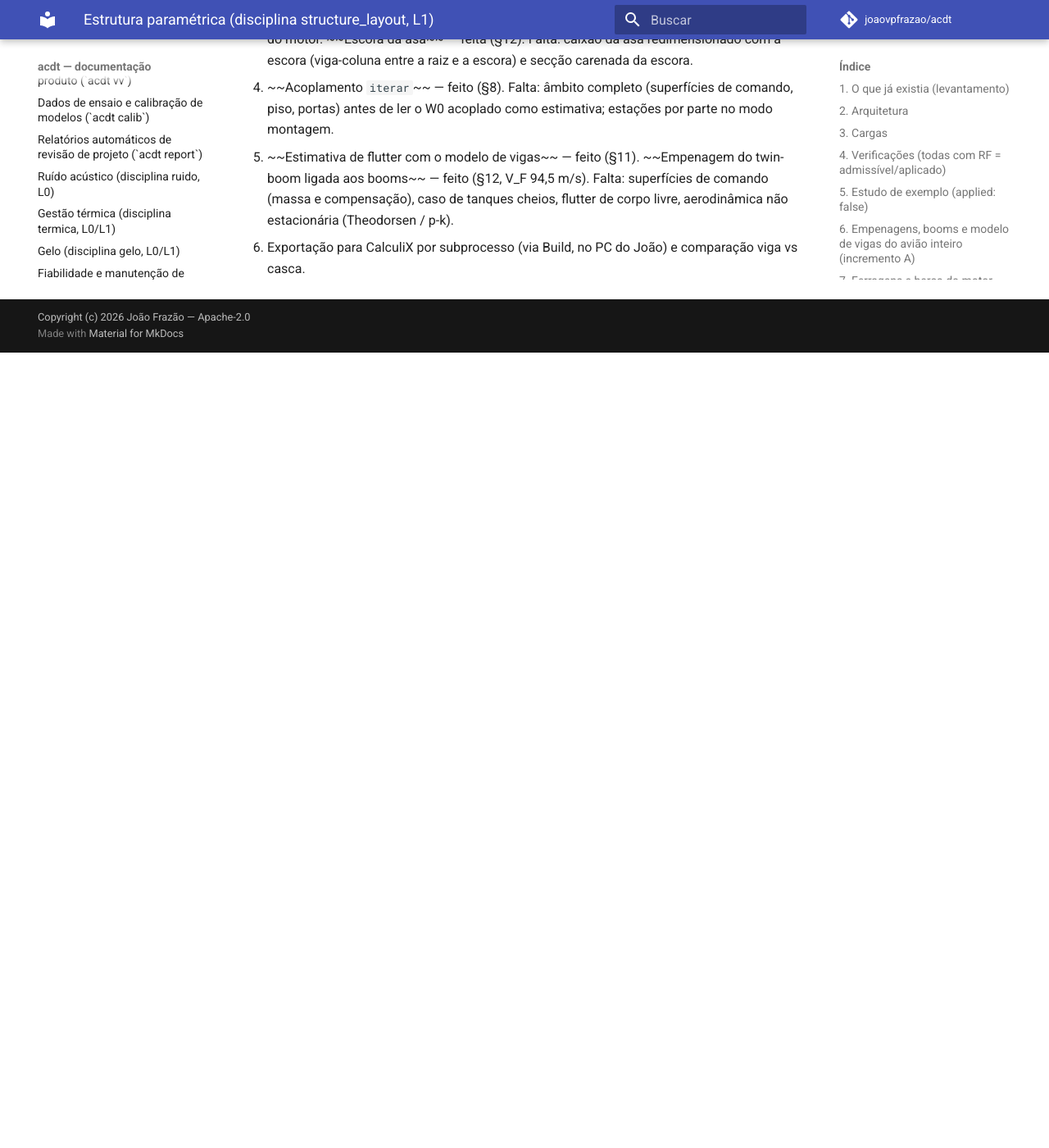
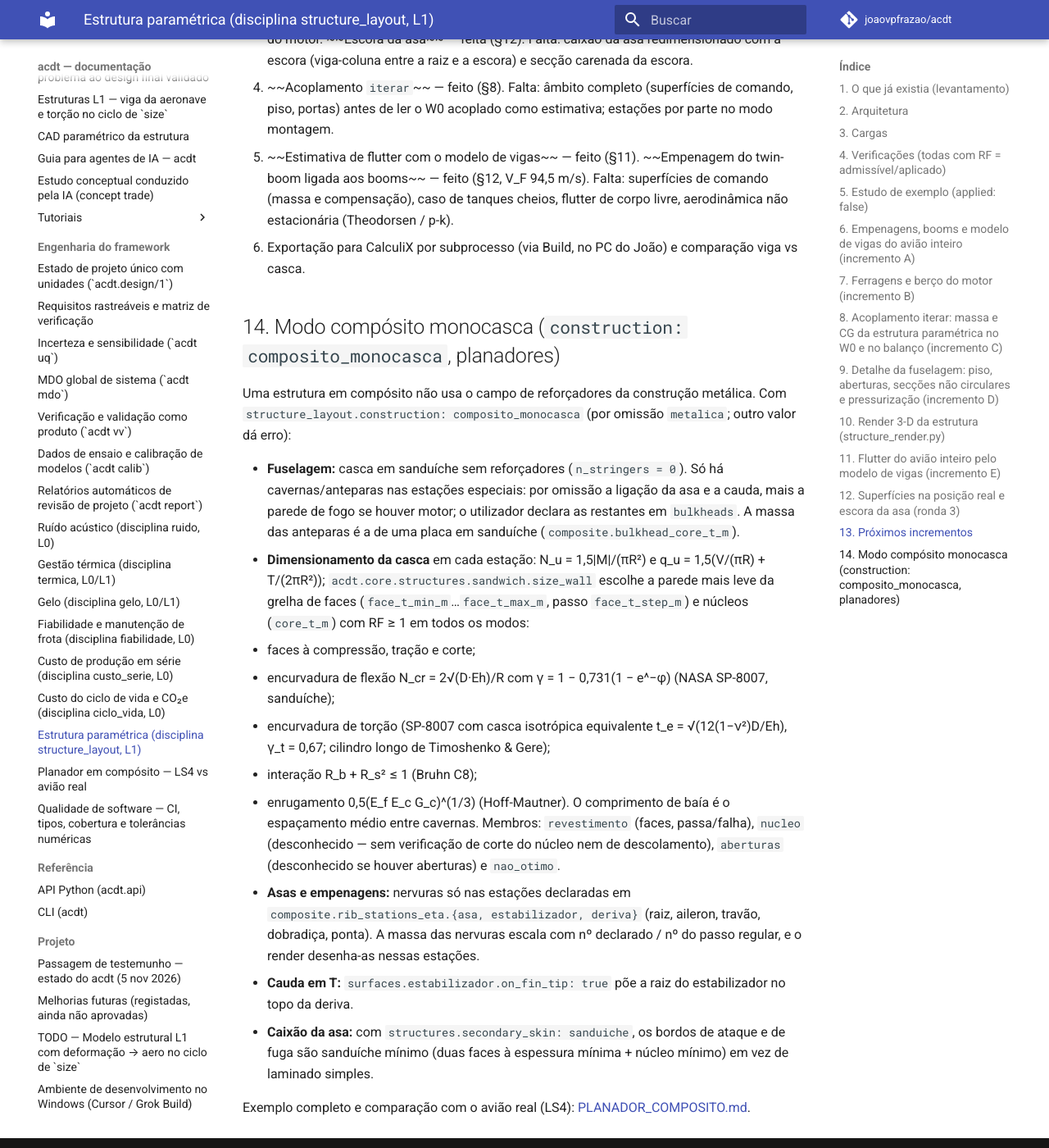
Before and after one commit to joaovpfrazao/acdt, an MkDocs documentation site: the page built from docs/ESTRUTURA_PARAMETRICA.md, in a window 1280 px wide and 1400 px high, scrolled down 15947 px. Shown: the whole window at 82% size. Built offline with MkDocs 1.6.1 and Material for MkDocs 9.7.7, drawn with Linux system fonts in a browser that asks for light colours; comment, search, counter and statistics services are not loaded; before the commit the page ends 16377 px from its top, so only the background shows below that.

Commit message:
LS4: análogo Std Cirrus, docs pt-PT (PLANADOR_COMPOSITO, ESTRUTURA_PARAMETRICA §14, CAPABILITIES §60, HANDOFF), mypy

```diff
--- a/docs/ESTRUTURA_PARAMETRICA.md
+++ b/docs/ESTRUTURA_PARAMETRICA.md
@@ -442,3 +442,32 @@ escoras, deriva no topo), `twin_boom_estrutura_3d*.png` (cauda em V invertido no
    feito (§12, V_F 94,5 m/s). Falta: superfícies de comando (massa e compensação), caso de tanques cheios,
    flutter de corpo livre, aerodinâmica não estacionária (Theodorsen / p-k).
 6. Exportação para CalculiX por subprocesso (via Build, no PC do João) e comparação viga vs casca.
+
+## 14. Modo compósito monocasca (`construction: composito_monocasca`, planadores)
+
+Uma estrutura em compósito não usa o campo de reforçadores da construção metálica. Com
+`structure_layout.construction: composito_monocasca` (por omissão `metalica`; outro valor dá erro):
+
+* **Fuselagem:** casca em sanduíche sem reforçadores (`n_stringers = 0`). Só há cavernas/anteparas nas estações
+  especiais: por omissão a ligação da asa e a cauda, mais a parede de fogo se houver motor; o utilizador declara as
+  restantes em `bulkheads`. A massa das anteparas é a de uma placa em sanduíche (`composite.bulkhead_core_t_m`).
+* **Dimensionamento da casca** em cada estação: N_u = 1,5|M|/(πR²) e q_u = 1,5(V/(πR) + T/(2πR²));
+  `acdt.core.structures.sandwich.size_wall` escolhe a parede mais leve da grelha de faces
+  (`face_t_min_m`…`face_t_max_m`, passo `face_t_step_m`) e núcleos (`core_t_m`) com RF ≥ 1 em todos os modos:
+  * faces à compressão, tração e corte;
+  * encurvadura de flexão N_cr = 2√(D·Eh)/R com γ = 1 − 0,731(1 − e^−φ) (NASA SP-8007, sanduíche);
+  * encurvadura de torção (SP-8007 com casca isotrópica equivalente t_e = √(12(1−ν²)D/Eh), γ_t = 0,67; cilindro
+    longo de Timoshenko & Gere);
+  * interação R_b + R_s² ≤ 1 (Bruhn C8);
+  * enrugamento 0,5(E_f E_c G_c)^(1/3) (Hoff-Mautner).
+  O comprimento de baía é o espaçamento médio entre cavernas. Membros: `revestimento` (faces, passa/falha),
+  `nucleo` (desconhecido — sem verificação de corte do núcleo nem de descolamento), `aberturas` (desconhecido se
+  houver aberturas) e `nao_otimo`.
+* **Asas e empenagens:** nervuras só nas estações declaradas em `composite.rib_stations_eta.{asa, estabilizador,
+  deriva}` (raiz, aileron, travão, dobradiça, ponta). A massa das nervuras escala com nº declarado / nº do passo
+  regular, e o render desenha-as nessas estações.
+* **Cauda em T:** `surfaces.estabilizador.on_fin_tip: true` põe a raiz do estabilizador no topo da deriva.
+* **Caixão da asa:** com `structures.secondary_skin: sanduiche`, os bordos de ataque e de fuga são sanduíche
+  mínimo (duas faces à espessura mínima + núcleo mínimo) em vez de laminado simples.
+
+Exemplo completo e comparação com o avião real (LS4): [PLANADOR_COMPOSITO.md](PLANADOR_COMPOSITO.md).
--- a/docs/HANDOFF.md
+++ b/docs/HANDOFF.md
@@ -2144,3 +2144,20 @@ Pendente:
 * geometria real da escora;
 * caixão da asa redimensionado com a escora;
 * ligação da asa da viga-fuselagem L1 alinhada com a montagem (Δx de −0,90 m na asa voadora).
+
+
+## Planador em compósito — LS4 (25 nov 2026, ramo `sailplane-composito`)
+
+LS4 dimensionado pelo acdt e comparado com o avião real ([PLANADOR_COMPOSITO.md](PLANADOR_COMPOSITO.md),
+CAPABILITIES §60; modo compósito em [ESTRUTURA_PARAMETRICA.md](ESTRUTURA_PARAMETRICA.md) §14).
+
+* Novo: `propulsion_type: none` + polar de planeio; CS-22; `construction: composito_monocasca` (casca em sanduíche,
+  0 reforçadores, nervuras declaradas, cauda em T); `secondary_skin: sanduiche`; viga L1 de aterragem em forma fechada.
+* Geometria real: massa vazia 149 vs 238 kg, asa 63 vs 128 kg, (L/D)max 39,3 vs 40.
+
+Pendente:
+
+* perfil real do LS4 e planta real (afilamento PRESSUPOSTO);
+* massas reais de fuselagem, empenagem e trem;
+* caixão da asa também à rigidez/flutter (V_F 200 km/h EAS < VD) e fatores CS 22.619/625 e LBA nos banzos;
+* massas dos itens secundários da asa (travões, ailerons, lastro, gelcoat).
--- /dev/null
+++ b/docs/PLANADOR_COMPOSITO.md
@@ -0,0 +1,120 @@
+<!-- Copyright (c) 2026 João Frazão. SPDX-License-Identifier: Apache-2.0 -->
+# Planador em compósito — LS4 dimensionado pelo acdt e comparado com o avião real
+
+Este estudo dimensiona um planador clássico em compósito com o acdt e compara o resultado com um avião real com dados
+públicos: o **Rolladen-Schneider LS4** (Classe Standard, 15 m, GRP).
+
+* Exemplo: `examples/benchmarks/ls4/ls4.yaml`.
+* Dados de referência, com fonte e qualidade de cada número: `examples/benchmarks/ls4/reference_data.json`.
+* Estudo (`applied: false`): `examples/studies/planador_ls4/` (`python examples/studies/planador_ls4/estudo_planador_ls4.py`, cerca de 2 min).
+* Resultados: `examples/output/ls4/comparacao.md` e `comparacao.json`.
+* Renders: `examples/output/ls4/estrutura_ls4_geometria_ls4.png` (tipo de membro) e `..._rf.png` (RF).
+* Testes: `tests/test_sailplane_composite.py`.
+
+## 1. Porquê o LS4
+
+* Tem TCDS público da EASA (A.095, secção L) com massas, velocidades, centragem e a massa máxima das partes não sustentadoras.
+* O manual de voo, a massa de referência da FAI (massa da asa, 128 kg), o Jane's e uma polar medida estão todos acessíveis.
+* É um projeto "tradicional": casca de GRP em sanduíche com espuma, longarina com banzos de rovings UD, poucas nervuras,
+  cauda em T e lastro de água nas asas.
+
+## 2. Fontes
+
+| chave | fonte | URL | qualidade |
+|---|---|---|---|
+| tcds | EASA TCDS A.095, secção L (LS4) | https://www.easa.europa.eu/en/downloads/7339/en | primária |
+| fm | Manual de voo LS4 (TN 4049) | https://www.aeroclubdesardennes.be/assets/files/FM_LS4_TN4049.pdf | primária |
+| fai_refmass | FAI, massas de referência (asa 128 kg) | https://www-2025.fai.org/sites/default/files/documents/8_1_3_a_refmass_bureau_edited.pdf | primária |
+| janes | Jane's via Wikipedia | https://en.wikipedia.org/wiki/Rolladen-Schneider_LS4 | secundária |
+| cumulus | polar a 320 kg ("Not Verified") | https://www.cumulus-soaring.com/store/polar-data-rolladen-schneider | terciária |
+| spottingworld | dimensões do cockpit | https://plane.spottingworld.com/Rolladen-Schneider_LS4 | terciária |
+| cs22 | EASA CS-22 Amdt 3 | https://www.easa.europa.eu/en/downloads/131414/en | primária |
+| uiuc | perfis (FX 79-162/133 modificados) | https://m-selig.ae.illinois.edu/ads/aircraft.html | secundária |
+| patching_wood | admissível de banzos GFRP (Janus) | https://journals.sfu.ca/ts/index.php/ts/article/view/708 | secundária |
+| hoff_gratton | Hoff, Gratton & Gee 2010, massas pesadas (Std Cirrus) | https://ts.ostiv.org/index.php/ts/article/download/42/38/155 | secundária (análogo) |
+
+## 3. O que foi acrescentado ao acdt
+
+1. **Planador sem propulsão:** `requirements.propulsion_type: none` (W0 = We + carga; sem combustível) e polar de planeio
+   (`acdt.domains.aircraft.glide`): (L/D)max = 1/(2√(CD0·K)), afundamento mínimo a CL = √(3CD0/K) (Anderson §5.4).
+2. **CS-22** (`regulatory_category: cs_22`, `structures.regulation: cs_22`): fatores de carga da categoria U
+   (+5,3/+4,0/−1,5/−2,65, CS 22.337), rajadas de 15 m/s a VB e 7,5 m/s a VD (CS 22.333), fator k e teto
+   1,25(V/VS1)² (CS 22.341), VD mínimo (CS 22.335), massa máxima de 750 kg (CS 22.1).
+3. **Alívio do lastro de água e partes não sustentadoras:** `structures.wing_relief_extra_kg` e `non_lifting_max_kg`
+   (TCDS) — caso de flexão adicional, que governa no LS4 (M raiz 1,6× o caso a W0).
+4. **Perfil da fuselagem** (`geometry.fuselage_profile`, quebras [x/L, R/Rmax], 0 < R/Rmax ≤ 1).
+5. **Estrutura paramétrica em modo compósito monocasca** (`structure_layout.construction: composito_monocasca`, ver
+   [ESTRUTURA_PARAMETRICA.md](ESTRUTURA_PARAMETRICA.md) §14): casca em sanduíche sem reforçadores, poucas cavernas,
+   nervuras só nas estações declaradas, cauda em T (`surfaces.estabilizador.on_fin_tip`).
+6. **Verificação de parede em sanduíche** (`acdt.core.structures.sandwich`): faces (compressão, tração, corte),
+   encurvadura de flexão (Donnell com redução NASA SP-8007), de torção (SP-8007 com casca isotrópica equivalente),
+   interação R_b + R_s² (Bruhn C8) e enrugamento (Hoff-Mautner).
+7. **Bordos de ataque e de fuga em sanduíche** (`structures.secondary_skin: sanduiche`): faces mínimas + núcleo mínimo
+   em vez de laminado simples à espessura mínima.
+8. **Correção da viga L1 da fuselagem na aterragem:** forma fechada do esforço transverso e do momento (antes ficava um
+   momento residual na cauda).
+
+## 4. Dois casos
+
+* `dimensionado`: W/S fixada no valor real (472 kg / 10,5 m²); S e b saem de W0 do acdt.
+* `geometria_ls4`: S = 10,5 m² e b = 15 m impostos (ponto fixo em `constraints.ws_fixed`) — compara massas com a
+  mesma geometria.
+
+## 5. Resultados (caso `geometria_ls4`, 25 nov 2026)
+
+| grandeza | acdt | real | Δ | fonte |
+|---|---|---|---|---|
+| W0 [kg] | 383 | 472 (MTOM) | −19 % | tcds |
+| massa vazia [kg] | 149 | 238 | −37 % | janes |
+| asa [kg] | 62,6 | 128 | −51 % | fai_refmass |
+| fuselagem + deriva + trem + comandos + aviónica [kg] | 82,6 | 123,0 (Std Cirrus, análogo) | −33 % | hoff_gratton |
+| estabilizador [kg] | 2,5 | 7,0 (Std Cirrus, análogo) | −64 % | hoff_gratton |
+| asa / massa vazia | 0,42 | 0,46–0,55 | — | hoff_gratton |
+| CG [mm atrás do BA da raiz] | 331–357 | 225–375 | dentro | tcds |
+| (L/D)max a 320 kg | 39,3 | 40 | −2 % | cumulus |
+| afundamento a 95 / 148 / 200 km/h [m/s] | 0,690 / 1,771 / 4,076 | 0,660 / 1,426 / 2,995 | +5 / +24 / +36 % | cumulus |
+| VA [km/h] | 179 | 180 | −0 % | tcds |
+| flutter V_F [km/h EAS] | 200 (falha vs 1,2 VD) | sem flutter até VD | — | tcds |
+
+O W0 do acdt é a massa com piloto de 110 kg e 124 kg de água (FM), não o MTOM; a diferença vem toda da massa vazia.
+O caso `dimensionado` e a sensibilidade ao e do AVL estão em `comparacao.md`.
+
+## 6. Porque é que a asa sai com metade da massa
+
+A asa do acdt (62,6 kg) é a **estrutura primária dimensionada à resistência**. Decomposição do caixão numa corrida
+de desenvolvimento com W0 ≈ 385 kg (total 64,4 kg): banzos 19,0, revestimento do caixão 9,6, núcleo 5,6, almas 2,8,
+bordos 14,1, nervuras 0,5 e não-ótimo 12,9 kg. A verificação à mão dos banzos
+(M_u/(h · 300 MPa)) confirma-a. A asa pesada (128 kg) inclui também itens que o modelo não tem:
+
+1. **Itens não estruturais e secundários** (não modelados, massa desconhecida): gelcoat e massa de acabamento (a
+   Wikipedia refere que o gelcoat do LS4 é espesso o bastante para reperfilar), ailerons e dobradiças, caixas e lâminas
+   dos travões, sacos e válvulas do lastro de água, comandos dentro da asa.
+2. **Raiz:** espigões da longarina com sobreposição na fuselagem, pinos e casquilhos. O fator de ligação ≥ 1,15
+   (CS 22.625) e o fator de 1,725 do ensaio estático da LBA (FVK/91: j = 1,15 × 1,5) não estão aplicados aos banzos.
+   Também não há redução do admissível a 54 °C (AMC 22.613).
+3. **Rigidez:** o modelo dimensiona só à resistência e dá flutter a 200 km/h EAS, abaixo de VD. O LS4 real não tem
+   flutter até VD, logo a asa real é mais rígida (torção) do que a asa mínima do acdt. Um caixão dimensionado também à
+   rigidez seria mais pesado.
+4. **Espessuras mínimas** de laminação (0,25 mm por face) e núcleo mínimo — PRESSUPOSTO, sem dado do fabricante.
+
+A opção `secondary_skin: sanduiche` (item 7 da §3) foi a única correção aplicada (asa 53 → 63 kg), porque tem
+justificação física direta: uma casca sem reforçadores entre seis nervuras não funciona em laminado simples. Os
+restantes itens não têm massas publicadas para o LS4 e ficam como desconhecido, sem fatores inventados.
+
+## 7. Outras diferenças
+
+* **Fuselagem e estabilizador** abaixo do análogo (Std Cirrus): a casca é dimensionada à resistência com faces mínimas.
+  Faltam o reforço local do cockpit e da raiz da deriva, o canópia, o gancho e o trem retrátil com a caixa. O trem é a
+  extrapolação de Raymer (≈ 23 kg) — sem dado do LS4.
+* **Polar a alta velocidade** pior do que a medida (+24 % e +36 % de afundamento): sem flaps, laminaridade constante e
+  perfil substituto (FX 67-K-150 em vez do FX 79 modificado) com NeuralFoil. O XFOIL deixa de convergir a 12° neste
+  perfil, por isso o exemplo usa `airfoil_solver: neuralfoil`.
+* **e do AVL** inclui a empenagem não equilibrada (0,862 vs 0,977 só com a asa); com a asa só, (L/D)max = 42,4.
+
+## 8. Itens em aberto (decisão do utilizador)
+
+* Coordenadas reais do perfil LS4 (FX 79-162/133 modificados) para a polar.
+* Massas reais da fuselagem, empenagem e trem do LS4 (pesagem ou fabricante).
+* Planta real (afilamento 0,45 é PRESSUPOSTO).
+* Dimensionar a asa também à rigidez/flutter e aplicar os fatores CS 22.619/625 e LBA aos banzos (opção a criar).
+* Massa dos itens secundários da asa (travões, ailerons, lastro, gelcoat) — sem fonte pública encontrada.
--- a/mkdocs.yml
+++ b/mkdocs.yml
@@ -102,6 +102,7 @@ nav:
     - "Custo de produção em série (disciplina custo_serie, L0)": CUSTO_SERIE.md
     - "Custo do ciclo de vida e CO₂e (disciplina ciclo_vida, L0)": CICLO_VIDA.md
     - "Estrutura paramétrica (disciplina structure_layout, L1)": ESTRUTURA_PARAMETRICA.md
+    - "Planador em compósito — LS4 vs avião real": PLANADOR_COMPOSITO.md
     - "Qualidade de software — CI, tipos, cobertura e tolerâncias numéricas": QUALIDADE.md
   - Referência:
     - API Python (acdt.api): referencia/api.md
```
Also changed, not shown: CAPABILITIES.md (+17 -0 lines), examples/output/ls4/comparacao.md (added, +72 -0 lines), 7 other files.
